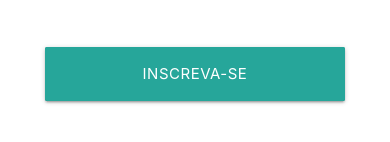
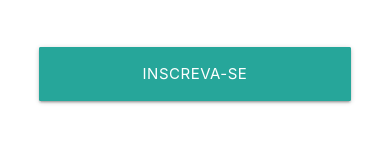
Before and after one commit to embedplaycdn/4542, a plain HTML site: page index.html in a window 390 px wide. Shown: the part 248-390 px from the top of the page. Drawn offline with Linux system fonts and the light colour scheme.

Commit message:
Update style.css

```diff
--- a/css/style.css
+++ b/css/style.css
@@ -75,3 +75,9 @@ p {
     margin-right: auto;
     font-weight: 400;
 }
+
+@media only screen and (max-width: 600px) {
+  .btn-large {
+    width: 80%;
+  }
+}
```
